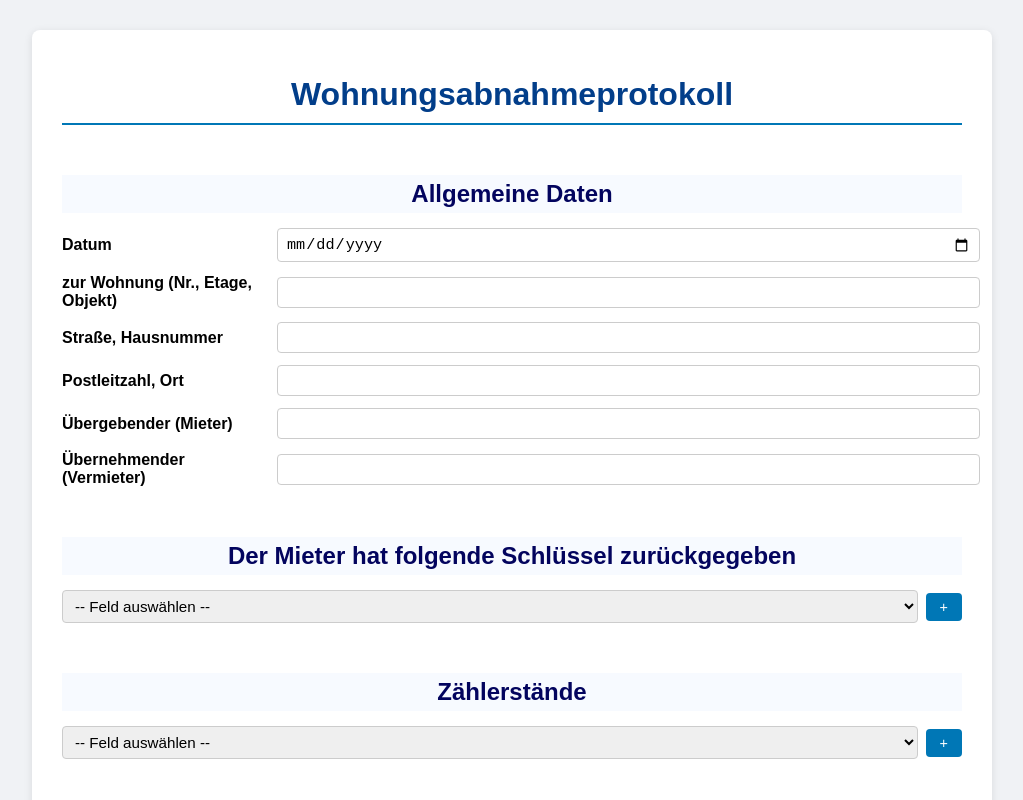
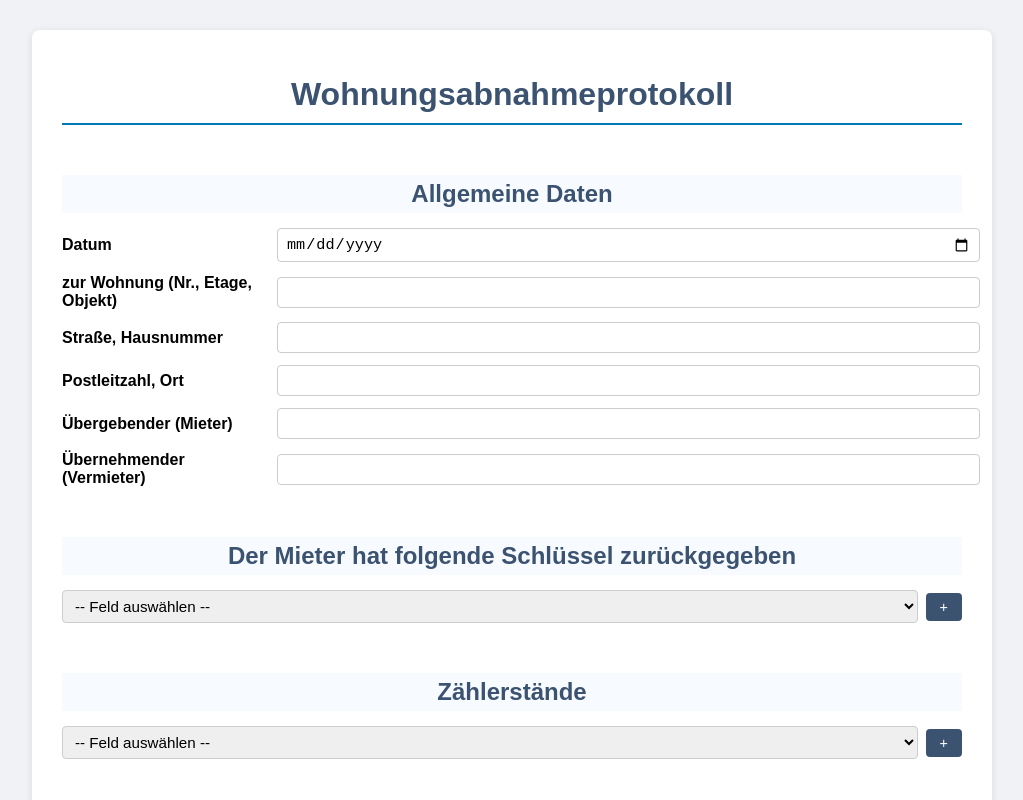
Before and after one commit to PBananarr/abnahme-test, a plain HTML site: page index.html in a window 1280 px wide. Shown: the top 800 px of the page, without its empty margins (128-1151 px from the left). Drawn offline with Linux system fonts and the light colour scheme.

Commit message:
Add files via upload

```diff
--- a/style.css
+++ b/style.css
@@ -20,14 +20,14 @@ h1 {
     margin-bottom: 30px;
     border-bottom: 2px solid #0077b6;
     padding-bottom: 10px;
-    color: #023e8a;
+    color: #3b5370;
 }
 
 h2 {
     text-align: center;
     margin-top: 50px;
     margin-bottom: 15px;
-    color: #03045e;
+    color: #3b5370;
     background: #f7faff;
     padding-top: 5px;
     padding-bottom: 5px;
@@ -91,7 +91,7 @@ button {
     padding: 6px 14px;
     border: none;
     border-radius: 4px;
-    background: #0077b6;
+    background: #3b5370;
     color: white;
     cursor: pointer;
     font-size: 0.9rem;
```
